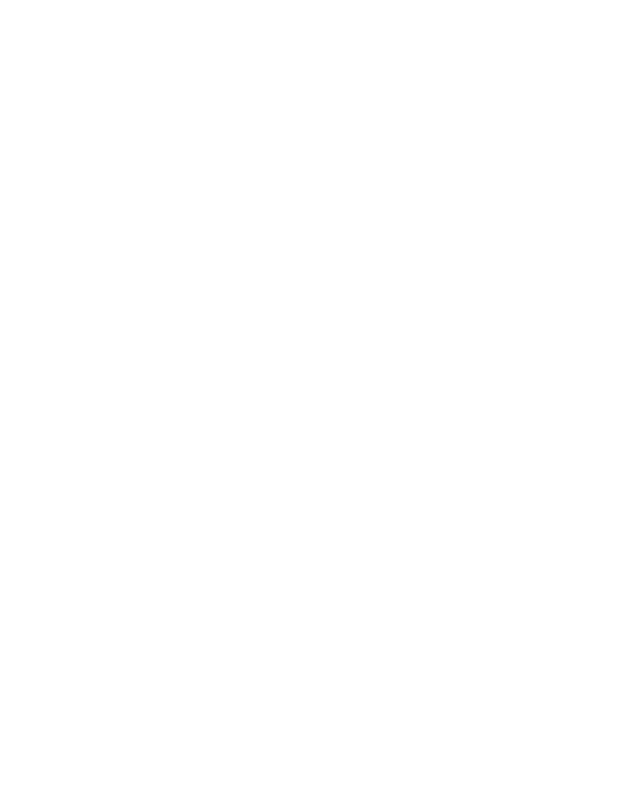
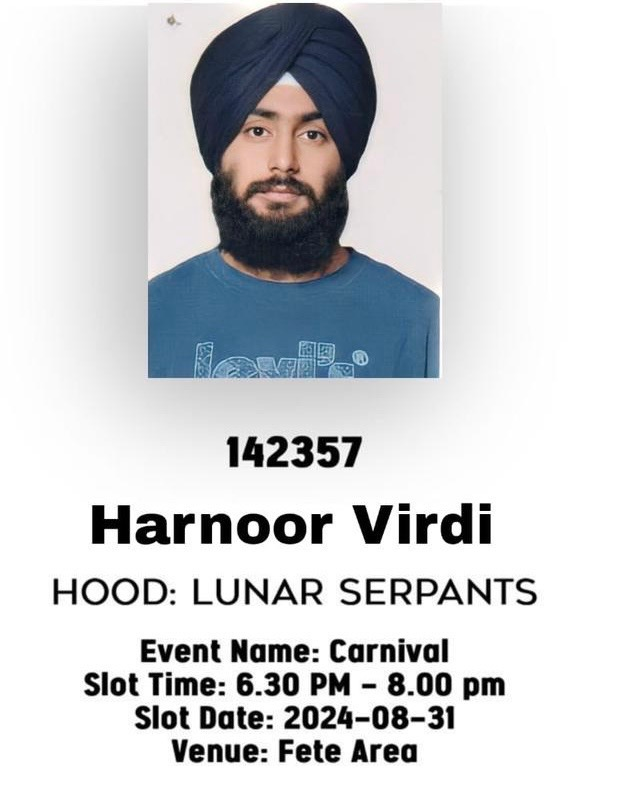
Before and after one commit to atpugvaraa/froshtiet, a plain HTML site: page index.html in a window 1280 px wide. Shown: the top 800 px of the page, without its empty margins (0-640 px from the left). Drawn offline with Linux system fonts and the light colour scheme.

Commit message:
Update index.html

```diff
--- a/index.html
+++ b/index.html
@@ -10,6 +10,7 @@
 
 <body>
   <div id="main">
+    <img src="0496d023-7c6f-46ba-a3f1-764ccec67351.jpeg" alt="">
   </div>
 </body>
 </html>
```
